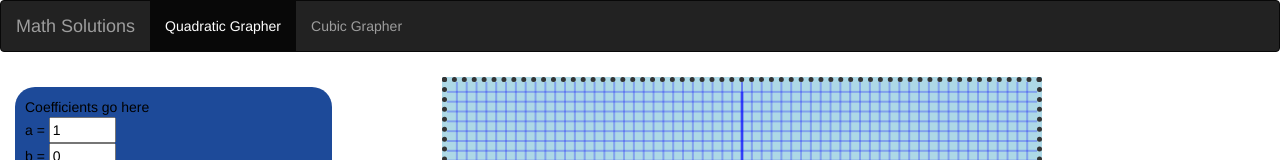
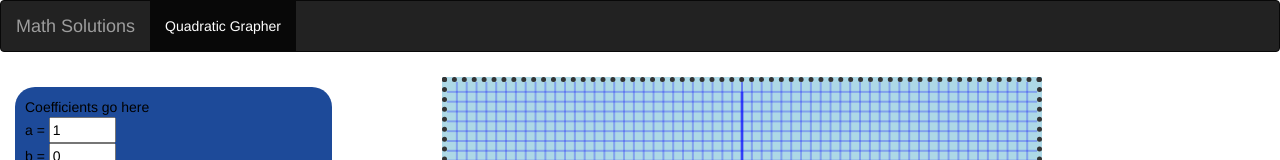
Before and after one commit to BenScherzer/Quad-Solver, a plain HTML site: page index.html in a window 1280 px wide. Shown: the top 160 px of the page. Drawn offline with nearby package versions, Linux system fonts and the light colour scheme.

Commit message:
Update index.html

```diff
--- a/index.html
+++ b/index.html
@@ -91,7 +91,6 @@
       <div class="collapse navbar-collapse" id="myNavbar">
         <ul class="nav navbar-nav">
           <li class="active"><a href="#">Quadratic Grapher</a></li>
-          <li><a href="#3">Cubic Grapher</a></li>
         </ul>
       </div>
     </div>
```
